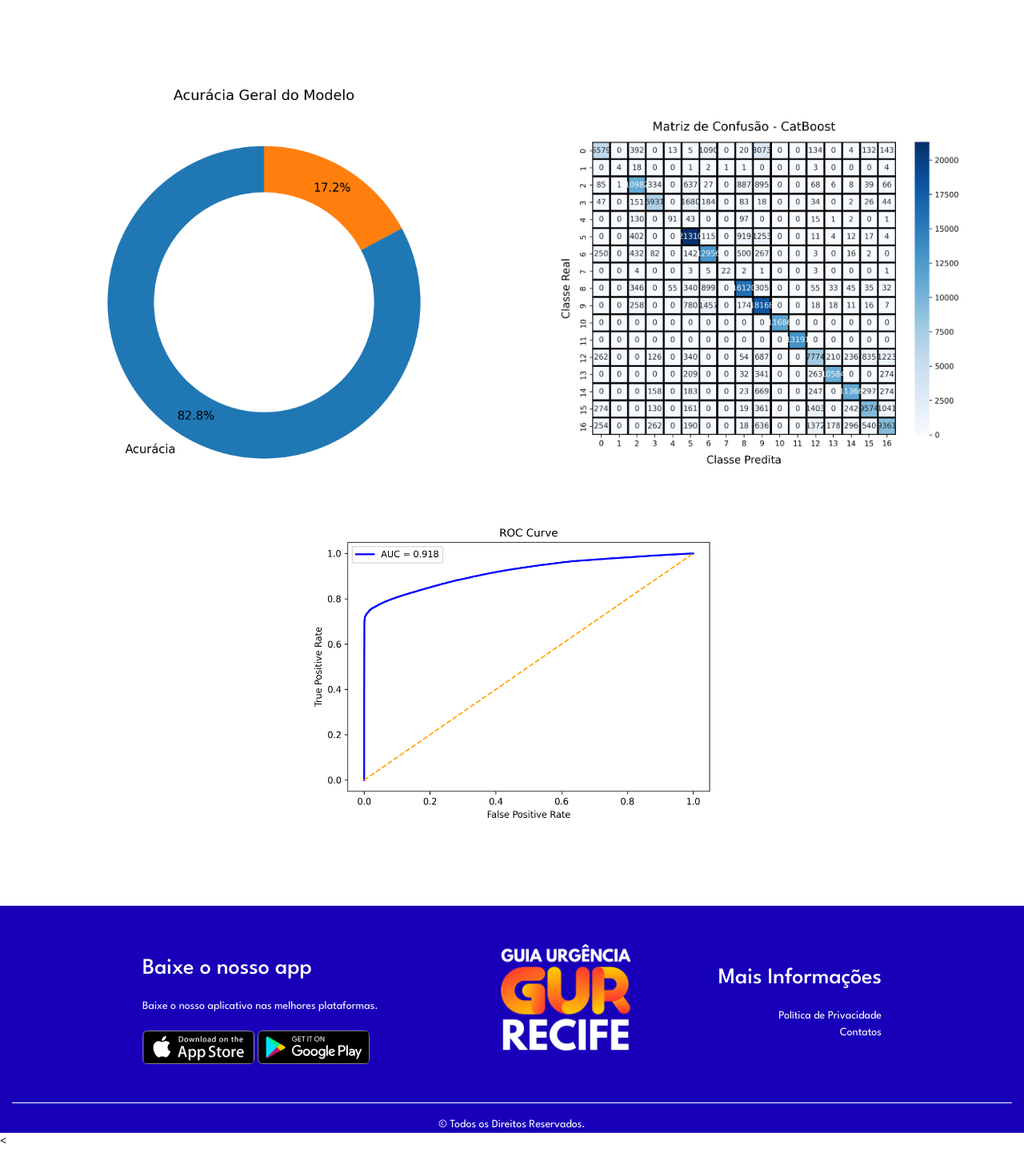
After one commit to DevNic0las/Projeto-GUR, a Flask app: page /dashboard in a window 1280 px wide. The commit adds this page. Shown: the part 2899-4340 px from the top of the page at 80% size. Run offline with Flask 3, Linux system fonts and the light colour scheme; some libraries are stand-ins or nearby versions.

Commit message:
feat: adicionado a page dashboard e features do PROCAPE (final)

```diff
--- a/app/flask_package/routes.py
+++ b/app/flask_package/routes.py
@@ -6,11 +6,8 @@ from datetime import datetime
 import pandas as pd
 
 
-def criar_features_especificas_upas(df):
-    """
-    Cria as features Score_Proximidade e Score_Lotacao.
-    Para predição (sem 'Hospital_Recomendado'), usa o score máximo de proximidade para a zona.
-    """
+def criar_features_especificas_upas(df ,hospital_alvo=None):
+
     proximidade_map = {
         'Zona Oeste': {
             'UPA Caxangá': 1.0, 'UPA Torrões': 0.9, 'HGV': 0.8, 'HC/UFPE': 0.7, 'HBL': 0.7,
@@ -36,12 +33,14 @@ def criar_features_especificas_upas(df):
             lambda x: proximidade_map.get(x['Zona_Residencia'], {}).get(x['Hospital_Recomendado'], 0.1),
             axis=1
         )
+    elif hospital_alvo:
+         df_feat['Score_Proximidade'] = proximidade_map.get(df_feat['Zona_Residencia'].iloc[0], {}).get(hospital_alvo, 0.9)
     else:
         def calcular_score_zona(zona):
             if zona in proximidade_map:
                 scores = list(proximidade_map[zona].values())
                 return max(scores)
-            return 0.7  # Fallback
+            return 0.7
 
         df_feat['Score_Proximidade'] = df_feat['Zona_Residencia'].apply(calcular_score_zona)
 
@@ -91,16 +90,16 @@ def create_blueprint(hospital_col: MongoClient, model_catboost):
         if not data:
             return jsonify({"error": "JSON de dados não enviado"}), 400
 
-        # 1. TRATAMENTO DO HORÁRIO (3 categorias: Madrugada, Diurno, Noturno)
+
         horario_agora = datetime.now().hour
         if horario_agora >= 0 and horario_agora < 6:
             horario = "Madrugada"
         elif horario_agora >= 6 and horario_agora < 18:
             horario = "Diurno"
-        else: # 18h - 24h
+        else:
             horario = "Noturno"
 
-        # 2. COLETA E VALIDAÇÃO DE DADOS
+
         sintoma = data.get("sintoma")
         zona = data.get("zona")
         idade = data.get("idade")
@@ -108,28 +107,28 @@ def create_blueprint(hospital_col: MongoClient, model_catboost):
         # Usa lotação do input ou default 0.7
         lotacao = data.get("lotacao", 0.7)
 
-        # Validação de campos obrigatórios
+
         if not all([sintoma, zona, idade, comorbidade]):
             return jsonify({"error": "Campos obrigatórios (sintoma, zona, idade, comorbidade) faltando."}), 400
 
-        # Validação do sintoma: se não estiver na base, retorna erro.
+
         if sintoma not in SINTOMAS_BASE:
             return jsonify({"error": f"Sintoma '{sintoma}' não reconhecido"}), 400
 
-        # 3. EXTRAÇÃO E AJUSTE DA GRAVIDADE
+
         info_sintoma = SINTOMAS_BASE[sintoma]
         complexidade = info_sintoma['complexidade']
         gravidade_base = info_sintoma['gravidade']
 
-        # APLICAÇÃO DA REGRA CLÍNICA 1: Fragilidade Geriátrica
+
         gravidade_ajustada = ajustar_gravidade_por_idade(gravidade_base, idade)
 
+        target_hospital = None
+        if sintoma in SINTOMAS_PROCAPE:
+            gravidade_ajustada = "grave"
+            complexidade = "alta"
+            target_hospital = "PROCAPE"
 
-        if sintoma in SINTOMAS_PROCAPE and zona == "Centro":
-            gravidade_ajustada = "emergencia"
-            complexidade = "alta"
-
-        # 4. MONTAGEM DO DICIONÁRIO DE DADOS
         dados_paciente = {
             "Sintoma": sintoma,
             "Comorbidades": comorbidade,
@@ -142,13 +141,13 @@ def create_blueprint(hospital_col: MongoClient, model_catboost):
         }
 
         try:
-            # 5. PREDIÇÃO
+
             df_amostra = pd.DataFrame([dados_paciente])
-            df_com_features = criar_features_especificas_upas(df_amostra)
+            df_com_features = criar_features_especificas_upas(df_amostra, hospital_alvo=target_hospital)
 
             features_esperadas = list(model_catboost.feature_names_)
 
-            # Converte features categóricas para string (boa prática)
+
             for col in ['Sintoma', 'Comorbidades', 'Complexidade', 'Gravidade', 'Horario', 'Zona_Residencia']:
                 if col in df_com_features.columns:
                     df_com_features[col] = df_com_features[col].astype(str)
@@ -157,29 +156,29 @@ def create_blueprint(hospital_col: MongoClient, model_catboost):
 
             predicao = model_catboost.predict(X_pred).flatten()[0]
 
-            # 6. RETORNO PADRONIZADO
+
             hospital_name = str(predicao)
 
 
-            # Apenas para o caso específico do HC/UFPE
+
             if hospital_name == "HC/UFPE":
-                hospital_name = "Hospital das Clínicas (HC/UFPE)"
+                hospital_name = "Hospital das Clínicas"
                 hospital_url = "hospital-das-clinicas-hc-ufpe"
 
-            # Garante que o retorno é sempre consistente
+
             return jsonify({
                 "hospital_name": hospital_name,
                 "redirect_url": f"/hospital/{hospital_name}"
             }), 200
 
         except Exception as e:
-            # Retorna o erro de forma segura
+
             print(f"Erro inesperado durante a predição: {e}")
             return jsonify({"error": f"Erro interno na predição: {str(e)}"}), 500
 
     @web.route("/test/predict")
     def test_predict():
-        # Indentação corrigida em todo o bloco da função
+
         dados_paciente_teste = {
             "Sintoma": "Dor de cabeça",
             "Comorbidades": "nenhum",
@@ -191,7 +190,7 @@ def create_blueprint(hospital_col: MongoClient, model_catboost):
             "Lotacao_No_Momento": 0.4
         }
 
-        # Verifica se o modelo está carregado antes de prosseguir
+
         if model_catboost is None:
             return jsonify({"success": False, "error": "Modelo de predição não carregado"}), 500
 
@@ -201,7 +200,7 @@ def create_blueprint(hospital_col: MongoClient, model_catboost):
             features_esperadas = model_catboost.feature_names_
             X_pred = df_com_features[features_esperadas]
 
-            # Faz a predição (geralmente retorna um numpy array)
+
             predicao = model_catboost.predict(X_pred).flatten()[0]
 
             resultado_json = {
@@ -209,14 +208,16 @@ def create_blueprint(hospital_col: MongoClient, model_catboost):
                 "hospital_sugerido": str(predicao)
             }
 
-            # Redireciona para a página de detalhes do hospital sugerido
+
             return redirect(url_for("web.details_hospitals", name_hospital=resultado_json['hospital_sugerido']))
 
         except Exception as e:
-            print(f"❌ Erro detalhado no teste de predição: {str(e)}")
+            print(f"Erro  no teste de predição: {str(e)}")
             return jsonify({
                 "success": False,
                 "error": str(e)
             }), 500
-
+    @web.route("/dashboard")
+    def dashboard():
+       return render_template("dashboard.html")
     return web
--- /dev/null
+++ b/app/flask_package/static/dashboard.css
@@ -0,0 +1,244 @@
+@import url('https://fonts.googleapis.com/css2?family=League+Spartan:wght@100..900&display=swap');
+
+/* Reset básico */
+* {
+    margin: 0;
+    padding: 0;
+    box-sizing: border-box;
+    /*outline: 1px solid red !important;*/
+}
+
+:root {
+    --cor-padrao:#1700b7;
+}
+
+.banner {
+    background-color: var(--cor-padrao);
+}
+
+/* Configurações */
+body {
+    font-family: 'League Spartan', sans-serif;
+}
+
+.container {
+    max-width: 1300px !important;
+    margin: auto;
+}
+
+.navbar {
+    display: flex;
+    align-items: center !important;
+    justify-content: space-between;
+    background-color: var(--cor-padrao);
+    padding: 10px 0;
+}
+
+.logo img{
+    width: 100px;
+}
+
+.nav {
+    flex: 1;
+    text-align: right;
+}
+
+nav ul {
+    display: inline-block;
+    list-style-type: none;
+}
+
+.navbar ul li {
+    display: inline-block !important;
+    margin-right: 30px !important;
+
+}
+
+.navbar ul li a {
+    text-decoration: none !important;
+    color: #fff !important;
+    font-weight: bold !important;
+    font-size: 25px !important;
+}
+
+.row{
+    display: flex;
+    align-items: center;
+    flex-wrap: wrap;
+    justify-content: center;
+    margin-top: 100px;
+    gap: 20px;
+}
+
+.coluna-1{
+    display: flex;
+}
+
+.coluna-1 img {
+    margin: 0px auto;
+    max-width: 85%;
+    height: auto;
+}
+
+.rodape{
+    display: block;
+    background: var(--cor-padrao);
+    color: #fff;
+    font-size: 14px !important;
+    margin-top: 100px;
+}
+
+.rodape p{
+    color: #fff;
+}
+
+.rodape h3{
+    color:#fff;
+    margin-bottom: 20px;
+}
+
+.rodape-col-1,.rodape-col-2, .rodape-col-3{
+    min-width: 250px;
+    padding: 30px 0 0;
+}
+
+.rodape-col-1{
+    flex-basis: 30%;
+}
+
+.app-logo{
+    margin-top: 20px;
+    cursor: pointer;
+}
+
+.app-logo img{
+    width: 140px;
+}
+
+.rodape-col-2{
+    flex: 1 !;
+    text-align: center;
+}
+
+.rodape-col-2 img{
+    width: 180px;
+    margin-bottom: 20px;
+}
+
+.rodape-col-3{
+    flex-basis: 12%;
+    text-align: right;
+}
+
+ul{
+    list-style-type: none;
+}
+
+.rodape hr{
+    border: none;
+    height: 1px;
+    background: white;
+}
+
+.direitos{
+text-align: center;
+margin-bottom: 0;
+}
+
+@media (max-width: 431px) {
+
+
+    body {
+        background-image: none;
+    }
+
+    .navbar {
+        padding: 0;
+    }
+
+    .row{
+        margin-top: 10px;
+    }
+
+    .coluna-1 {
+        min-height: 350px;
+        margin: 0 auto 25px auto;
+    }
+
+    .coluna-1 p {
+        font-size: 20px;
+        font-weight: 600;
+        color: var(--cor-padrao);
+        margin: 20px auto 5px 20px;
+    }
+
+    form {
+        max-width: 70%;
+    }
+
+    .coluna-2{
+        margin: auto 30px;
+    }
+
+    .coluna-2 p {
+        font-size: 20px;
+        font-weight: 600;
+        color: var(--cor-padrao);
+        margin: 20px 20px 5px 50px;
+    }
+
+    .servicos{
+        margin-left: 0px;
+        max-width: 375px;
+    }
+
+
+}
+
+
+@media (min-width: 432px) and (max-width: 541px){
+    body{
+        background-image: url(../img/fundo1.png);
+        background-size: 100% 25%;
+    }
+
+    .coluna-1{
+        margin-left: 220px;
+        flex-basis: 70%;
+        min-height: 550px;
+    }
+
+    .coluna-1 h2{
+        margin: 10px 0 0 0;
+    }
+
+    .coluna-1 p{
+        font-size: 20px;
+    }
+
+    .coluna-2{
+        margin-right: 20px;
+        min-height: 400px;
+    }
+}
+
+
+@media (min-width: 542px) and (max-width: 1025px){
+
+    body{
+        background-image: none;
+    }
+
+    .coluna-1{
+        min-height:100px;
+    }
+
+    .coluna-1 h2{
+        margin: 20px 0 0 0;
+    }
+
+    .coluna-2{
+        margin: auto 40px;
+    }
+
+}
--- /dev/null
+++ b/app/templates/dashboard.html
@@ -0,0 +1,102 @@
+<!DOCTYPE html>
+<html lang="pt-br">
+
+<head>
+  <meta charset="UTF-8">
+  <meta name="viewport" content="width=device-width, initial-scale=1.0">
+  <title>Guia de Urgência Recife.com.br - GUR.com.br</title>
+  <link rel="stylesheet" href="{{url_for('static', filename='bootstrap.min.css')}}">
+  <link rel="stylesheet" href="{{url_for('static', filename='dashboard.css')}}">
+</head>
+
+<body>
+
+  <div class="banner">
+    <div class="container-fluid">
+      <div class="navbar navbar-expand-lg navbar-light ">
+        <div class="logo">
+          <img src="{{url_for('static', filename='/img/logo.jpeg')}}" alt="GUR">
+        </div>
+
+        <button class="navbar-toggler" type="button" data-toggle="collapse" data-target="#navbarMenu"
+          aria-controls="navbarMenu" aria-expanded="false" aria-label="Toggle navigation">
+          <span class="navbar-toggler-icon"></span>
+        </button>
+
+        <div class="collapse navbar-collapse" id="navbarMenu">
+          <ul class="navbar-nav ml-auto">
+            <li class="nav-item"><a class="nav-link" href="{{url_for('web.index')}}">INÍCIO</a></li>
+            <li class="nav-item"><a class="nav-link" href="#formulario">FORMULÁRIO</a></li>
+            <li class="nav-item"><a class="nav-link" href="#servicos">SERVIÇOS</a></li>
+          </ul>
+        </div>
+      </div>
+    </div>
+  </div>
+
+  <div class="container-fluid">
+    <div class="row">
+    <div class="coluna-1">
+        <img src="{{url_for('static', filename='graficos/Ocupação-Dos-Hospitais-e-UPAs_page-0001.jpg')}}" alt="Gráfico Ocupação Dos Hospitais e UPAs">
+    </div>
+    <div class="coluna-1">
+        <img src="{{url_for('static', filename='graficos/GRAFICOS_page-0001.jpg')}}" alt="Gráfico Ocupação Dos Hospitais e UPAs">
+    </div>
+    <div class="coluna-1">
+        <img src="{{url_for('static', filename='graficos/Gravidade-Por-Idade_page-0001.jpg')}}" alt="Gráfico Ocupação Dos Hospitais e UPAs">
+    </div>
+  </div>
+  </div>
+
+  <div class="container-fluid">
+    <div class="row">
+        <div class="coluna-1">
+            <img src="{{url_for('static', filename='graficos/grafico_acuracia_geral.png')}}" width="600px" alt="">
+        </div>
+         <div class="coluna-1">
+            <img src="{{url_for('static', filename='graficos/matriz_confusao_transparente.png')}}" width="600px" alt="">
+        </div>
+            <div class="coluna-1">
+            <img src="{{url_for('static', filename='graficos/roc_curve.png')}}" width="600px" alt="">
+        </div>
+    </div>
+  </div>
+
+
+
+
+
+
+
+  <footer class="rodape">
+    <div class="container">
+      <div class="row">
+        <div class="rodape-col-1">
+          <h3>Baixe o nosso app</h3>
+          <p>Baixe o nosso aplicativo nas melhores plataformas.</p>
+          <div class="app-logo">
+            <img src="{{url_for('static', filename='/img/apple.png')}}" alt="">
+            <img src="{{url_for('static', filename='/img/play.png')}}" alt="">
+          </div>
+        </div>
+        <div class="rodape-col-2">
+          <img src="{{url_for('static', filename='/img/logo.jpeg')}}" alt="GUR">
+        </div>
+        <div class="rodape-col-3">
+          <h3>Mais Informações</h3>
+          <ul>
+            <li style="cursor: pointer;">Política de Privacidade</li>
+            <li style="cursor: pointer;">Contatos</li>
+          </ul>
+        </div>
+      </div>
+      <hr>
+      <p class="direitos">© Todos os Direitos Reservados.</p>
+    </div>
+  </footer>
+
+  <script src="https://code.jquery.com/jquery-3.5.1.slim.min.js"></script>
+  <script src="https://cdn.jsdelivr.net/npm/@popperjs/core@2.5.4/dist/umd/popper.min.js"></script>
+  <script src="https://stackpath.bootstrapcdn.com/bootstrap/4.5.2/js/bootstrap.min.js"></script>
+
+<
--- a/app/templates/index.html
+++ b/app/templates/index.html
@@ -36,13 +36,12 @@
     </div>
   </div>
 
-  <div class="container-fluid">
+    <div class="container-fluid">
     <div class="row">
       <div class="coluna-1">
         <h2>Nosso Objetivo</h2>
         <p>Em um momento de urgência, a gente sabe que a informação correta faz toda a diferença. Por isso, estamos aqui para te guiar. Nosso objetivo é dar a você o direito de saber onde ir e qual atendimento é o melhor para sua necessidade. Porque a sua vida e a sua saúde são o que mais importa para nós.</p>
         <br>
-        <a href="#" class="btn">Mais Informações ➔ </a>
       </div>
     </div>
   </div>
--- a/database/scripts/insert_data_to_db.py
+++ b/database/scripts/insert_data_to_db.py
@@ -1,11 +1,11 @@
 from database.init_database import initdatabase
 def insert_data_hospitals(hospitals):
-    """Insere uma lista de hospitais no banco de dados."""
+
     hospitals_col = initdatabase()
     hospitals_col.insert_many(hospitals)
 
 def insert_data_deases(diseases):
-    """Insere uma lista de doenças no banco de dados."""
+
     diseases_col = initdatabase()
     diseases_col.insert_many(diseases)
 
--- a/spark/src/pipelines/machine_learning_pipeline.py
+++ b/spark/src/pipelines/machine_learning_pipeline.py
@@ -6,9 +6,9 @@ import numpy as np
 
 
 PATH_FILE = "/content/drive/MyDrive/dataset_triagem_corrigido_v6Final_1M.csv"
-MODEL_FILENAME = "modelo_triagem_catboost_v10_final_definitivo.cbm"
+MODEL_FILENAME = "modelo_triagem_catboost_v7_final.cbm"
 
-print("📥 Carregando dados...")
+print("carregando dados...")
 df = pd.read_csv(PATH_FILE)
 
 
--- a/spark/src/pipelines/pipeline_base.py
+++ b/spark/src/pipelines/pipeline_base.py
@@ -25,6 +25,6 @@ class BasePipeline:
         return df.write.mode("overwrite").option("header", "true").parquet(path)
 
     def execute_analysis(self)->DataFrame:
-            raise NotImplementedError("Cada análise implementa isso!")
+            raise NotImplementedError("Cada análise implementa isso")
     def execute_pre_processing(self):
         raise NotImplementedError("Implementar")
```
Also changed, not shown: database/init_database.py (+5 -5 lines), spark/src/pipelines/predict_model.py (+4 -4 lines), app/flask_package/static/graficos/GRAFICOS_page-0001.jpg (added), app/flask_package/static/graficos/Gravidade-Por-Idade_page-0001.jpg (added), app/flask_package/static/graficos/Ocupação-Dos-Hospitais-e-UPAs_page-0001.jpg (added), app/flask_package/static/graficos/f1_score_por_classe.png (added), app/flask_package/static/graficos/grafico_acuracia_geral.png (added), app/flask_package/static/graficos/matriz_confusao_transparente.png (added), app/flask_package/static/graficos/roc_curve.png (added).
